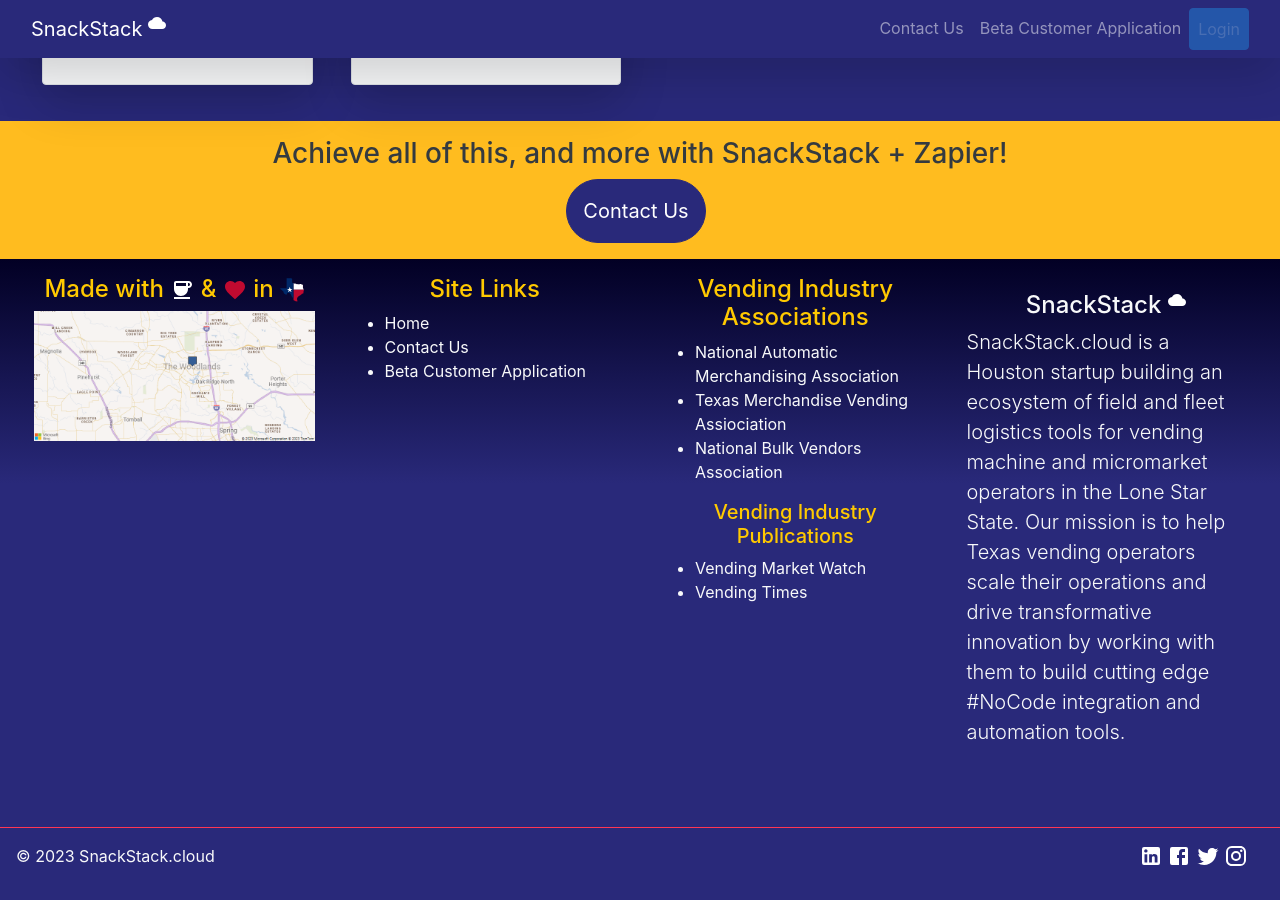
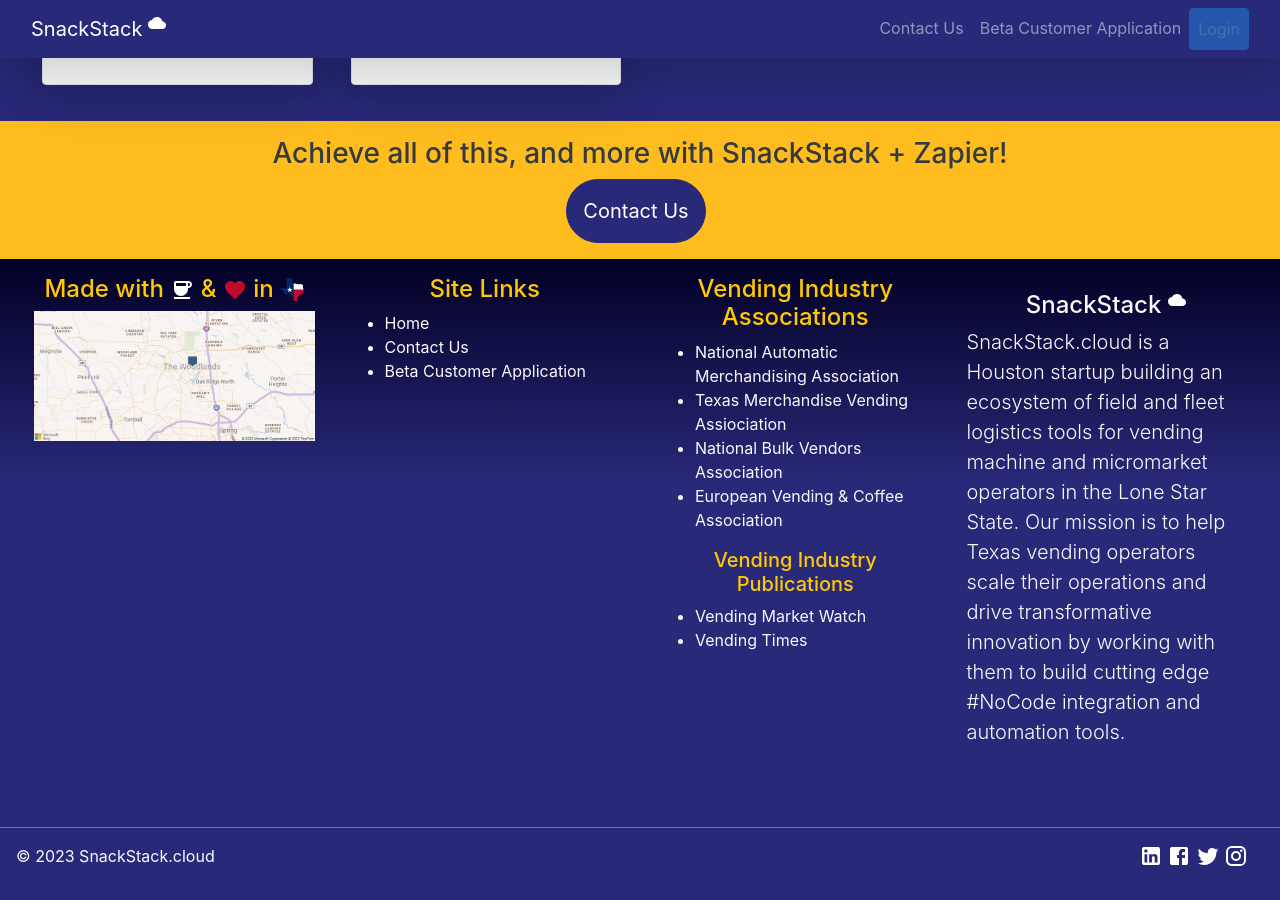
Before and after one commit to SnackStackCloud/snackstackcloud.github.io, a Jekyll site: the page built from index.markdown, in a window 1280 px wide and 900 px high, scrolled down 3600 px. Built offline with Jekyll 4.4.1, drawn with Linux system fonts in a browser that asks for light colours; nearby versions of some CDN libraries; library files that are not in the unit come from our copies.

Commit message:
EVA website

```diff
--- a/_layouts/default.html
+++ b/_layouts/default.html
@@ -92,6 +92,9 @@
         <li>
           <a class="text-light" href="https://nbva.org/" target="_blank">National Bulk Vendors Association</a>
         </li>
+        <li>
+          <a class="text-light" href="https://www.vending-europe.eu/" target="_blank">European Vending & Coffee Association</a>
+        </li>
       </ul>
 
       <h5 class="text-warning h5">Vending Industry Publications</h5>
```
